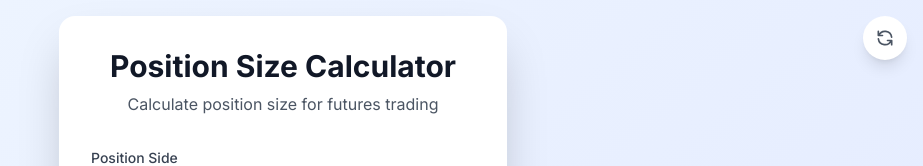
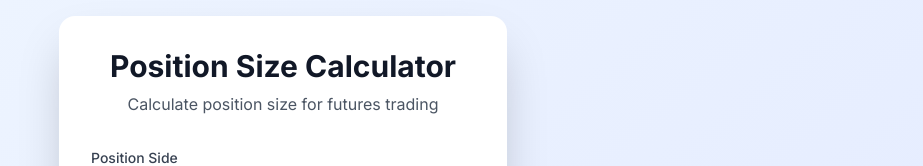
Before and after one commit to superv1sion/position-size, a Next.js app: page / in a window 1280 px wide. Shown: the top 166 px of the page, without its empty margins (357-1280 px from the left). Built offline with nearby package versions, Linux system fonts and the light colour scheme.

Commit message:
refresh button only for PWA

```diff
--- a/app/page.tsx
+++ b/app/page.tsx
@@ -26,6 +26,7 @@ export default function Home() {
     const [fixedRiskAmount, setFixedRiskAmount] = useState('')
     const [updateAvailable, setUpdateAvailable] = useState(false)
     const [registration, setRegistration] = useState<ServiceWorkerRegistration | null>(null)
+    const [isPWA, setIsPWA] = useState(false)
 
     // Format number with spaces every 3 digits
     const formatNumberWithSpaces = (value: string) => {
@@ -134,6 +135,7 @@ export default function Home() {
 
         // Check if app is already installed
         const isAlreadyInstalled = window.matchMedia('(display-mode: standalone)').matches;
+        setIsPWA(isAlreadyInstalled);
         if (isAlreadyInstalled) {
 
             setShowInstallButton(false);
@@ -408,7 +410,8 @@ The automatic install prompt may not appear in development mode.`);
 
     return (
         <main className="min-h-screen bg-gradient-to-br from-blue-50 to-indigo-100 dark:from-gray-900 dark:to-gray-800 flex items-center justify-center p-4 relative">
-            {/* Refresh button in top-right corner */}
+            {/* Refresh button in top-right corner - only visible in PWA mode */}
+            {isPWA && (
                 <button
                     onClick={() => window.location.reload()}
                     className="absolute top-4 right-4 bg-white dark:bg-gray-800 hover:bg-gray-50 dark:hover:bg-gray-700 text-gray-600 dark:text-gray-300 hover:text-gray-800 dark:hover:text-gray-100 p-3 rounded-full shadow-lg hover:shadow-xl transition-all duration-200 transform hover:scale-105 z-10"
@@ -428,6 +431,7 @@ The automatic install prompt may not appear in development mode.`);
                         />
                     </svg>
                 </button>
+            )}
 
             <div className="bg-white dark:bg-gray-800 rounded-2xl shadow-2xl p-8 w-full max-w-md">
                 <div className="text-center mb-8">
```
Lines whose indentation alone changed are shown as unchanged.
